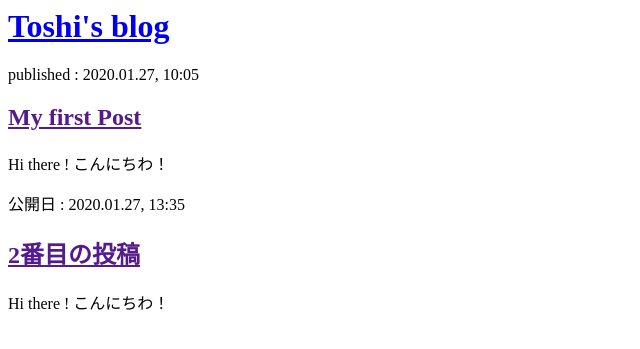
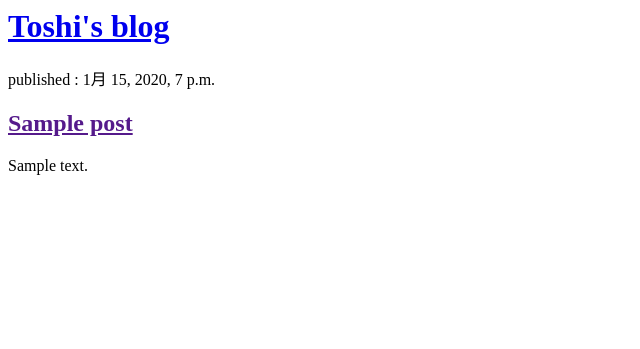
Before and after one commit to ToshiyasuKatsube735/my-first-blog, a Django app: page / in a window 1280 px wide. Shown: the top 349 px of the page, without its empty margins (0-640 px from the left). Run offline with Django 3.2, Linux system fonts and the light colour scheme; tables that the repository leaves empty hold one stand-in row (values such as "Sample post").

Commit message:
Modified templates to display posts from database.

```diff
--- a/blog/templates/blog/post_list.html
+++ b/blog/templates/blog/post_list.html
@@ -7,16 +7,12 @@
             <h1><a href="/">Toshi's blog</a></h1>
         </div>
 
-        <div>
-            <p>published : 2020.01.27, 10:05</p>
-            <h2><a href="">My first Post</a></h2>
-            <p>Hi there ! こんにちわ！</p>
-        </div>
-
-        <div>
-            <p>公開日 : 2020.01.27, 13:35</p>
-            <h2><a href="">2番目の投稿</a></h2>
-            <p>Hi there ! こんにちわ！</p>
-        </div>
+        {% for post in posts %}
+            <div>
+                <p>published : {{post.published_date}}</p>
+                <h2><a href="">{{post.title}}</a></h2>
+                <p>{{post.text|linebreaksbr}}</p>
+            </div>
+        {% endfor %}
     </body>
 </html>
--- a/blog/views.py
+++ b/blog/views.py
@@ -1,5 +1,8 @@
 from django.shortcuts import render
+from django.utils import timezone
+from .models import Post
 
 # Create your views here.
 def post_list(request):
-    return render(request, 'blog/post_list.html', {})
+    posts = Post.objects.filter(published_date__lte=timezone.now()).order_by('published_date')
+    return render(request, 'blog/post_list.html', {'posts': posts})
```
